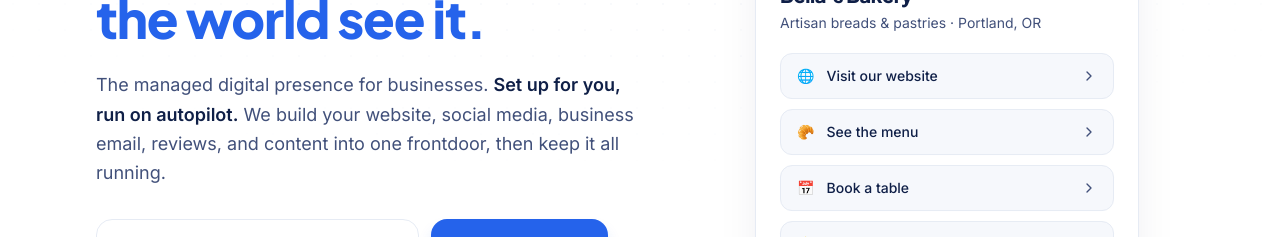
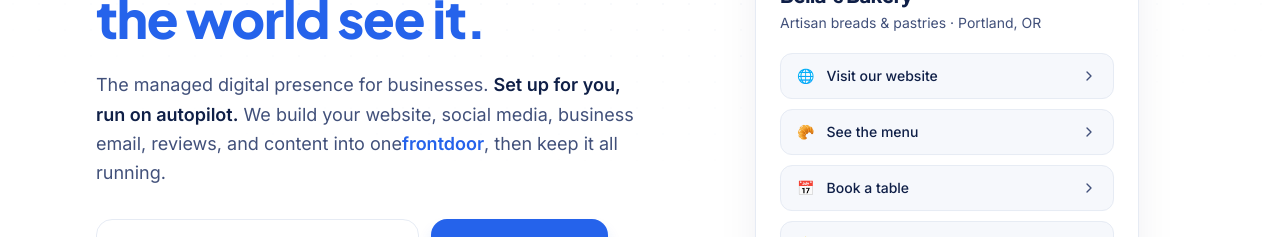
Before and after one commit to engrkenjitanaka/frontdoorapp-web, a Next.js app: page / in a window 1280 px wide. Shown: the part 282-519 px from the top of the page. Built offline with nearby package versions, Linux system fonts and the light colour scheme.

Commit message:
feat: improvements.

```diff
--- a/app/team/page.tsx
+++ b/app/team/page.tsx
@@ -46,7 +46,7 @@ export default function TeamPage() {
         <div className="reveal mx-auto max-w-6xl px-5 py-16 text-center sm:px-8 sm:py-24">
           <p className="text-sm font-bold uppercase tracking-widest text-brand">Our team</p>
           <h1 className="mx-auto mt-3 max-w-3xl text-4xl font-extrabold text-ink sm:text-5xl">
-            Meet the people behind your frontdoor.
+            Meet the people behind your <span className="text-brand">frontdoor</span>.
           </h1>
           <p className="mx-auto mt-5 max-w-2xl text-lg leading-relaxed text-ink-soft">
             frontdoorapp.co is a done-for-you service, which means real specialists do the work.
--- a/components/Hero.tsx
+++ b/components/Hero.tsx
@@ -26,7 +26,7 @@ export function Hero() {
             The managed digital presence for businesses.{" "}
             <span className="font-semibold text-ink">Set up for you, run on autopilot.</span>{" "}
             We build your website, social media, business email, reviews, and content into one
-            frontdoor, then keep it all running.
+            <span className="font-semibold text-brand">frontdoor</span>, then keep it all running.
           </p>
 
           <div className="mt-8 max-w-lg">
--- a/components/Mission.tsx
+++ b/components/Mission.tsx
@@ -16,7 +16,7 @@ export function Mission() {
           The promise
         </p>
         <h2 className="mt-4 text-3xl font-extrabold leading-[1.15] text-white sm:text-4xl lg:text-[2.75rem]">
-          One frontdoor, every channel.{" "}
+          One <span className="text-brand-glow">frontdoor</span>, every channel.{" "}
           <span className="text-brand-glow">Near-zero effort from you</span>.
         </h2>
       </div>
```
